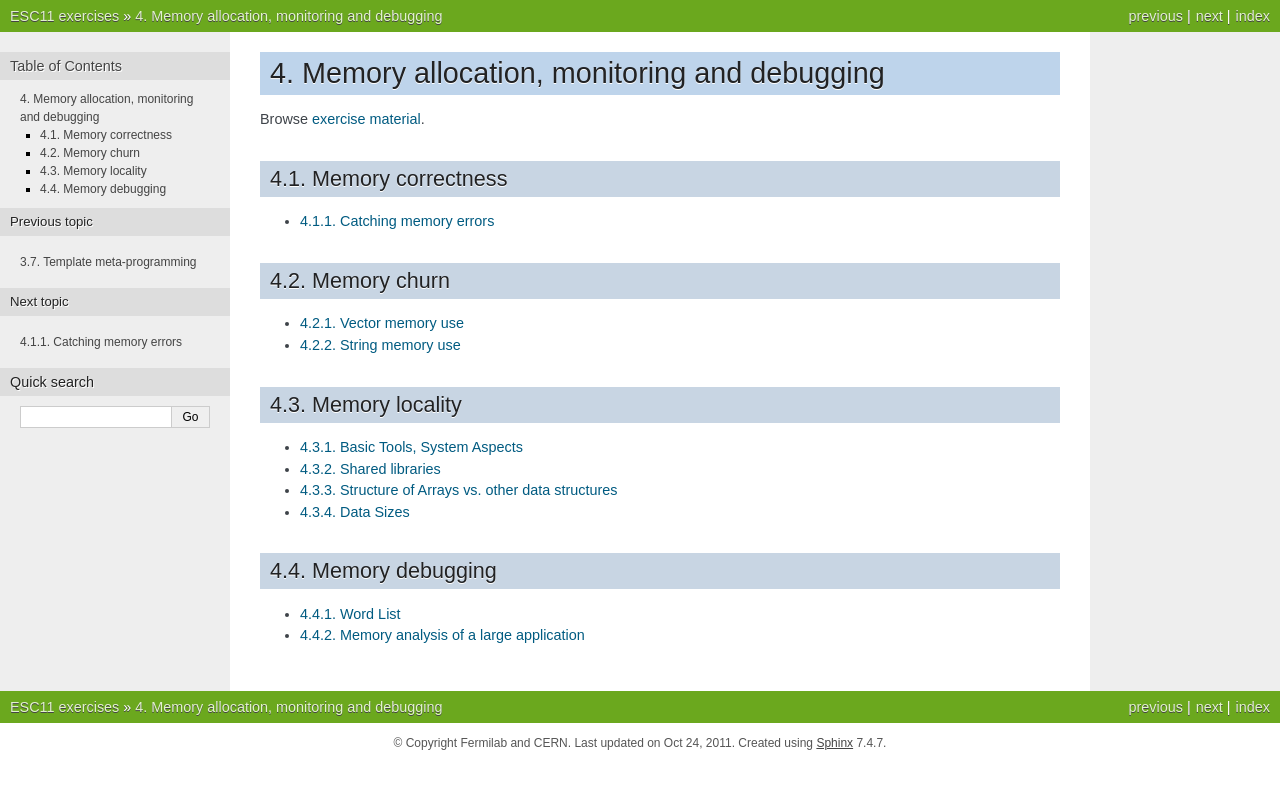
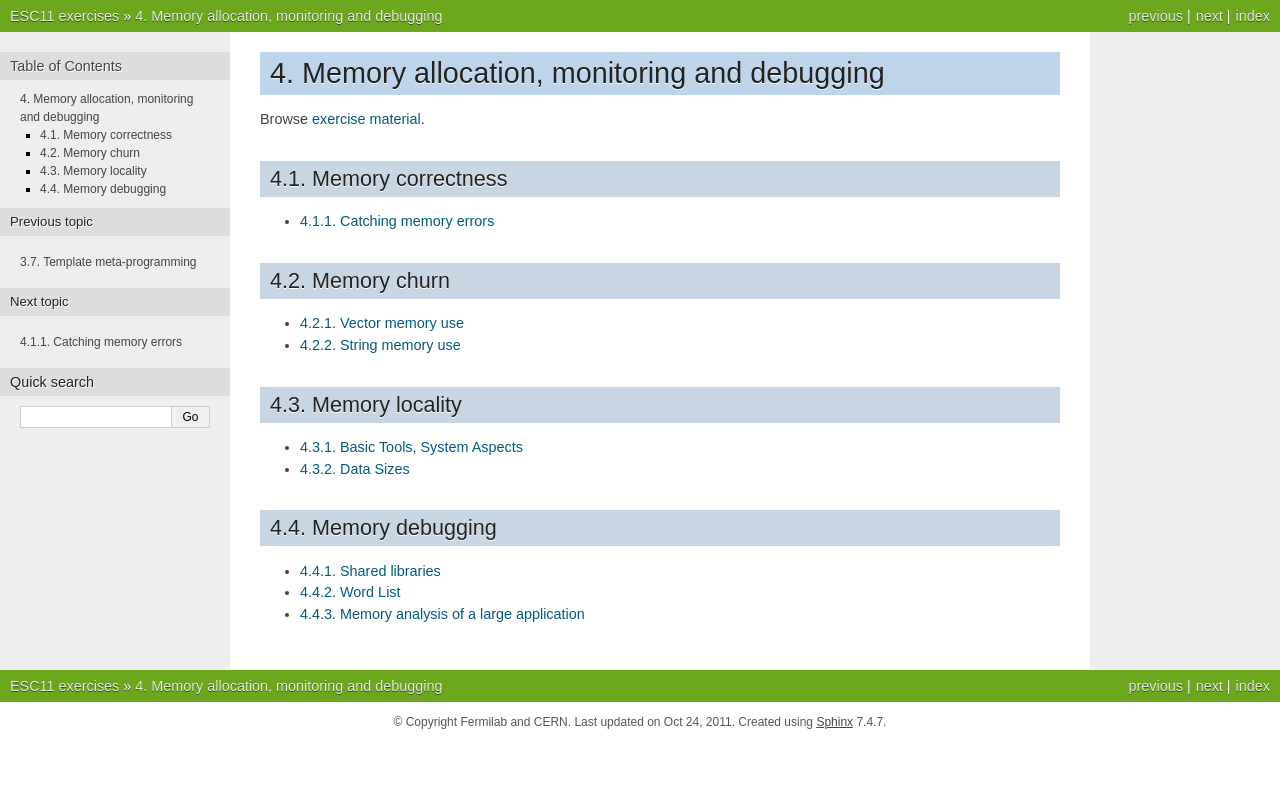
Before and after one commit to pelmer/esc, a Sphinx documentation site: the page built from doc/memory/index.rst, in a window 1280 px wide. Shown: the top 789 px of the page. Built offline with Sphinx 7.4.7, drawn with Linux system fonts in a browser that asks for light colours.

Commit message:
Reshuffle memory exercises.

```diff
--- a/doc/memory/index.rst
+++ b/doc/memory/index.rst
@@ -27,8 +27,6 @@ Memory locality
    :maxdepth: 1
 
    process
-   shlib
-   soa
    size
 
 Memory debugging
@@ -37,5 +35,6 @@ Memory debugging
 .. toctree::
    :maxdepth: 1
 
+   shlib
    word-list
    large-app
--- a/doc/memory/soa.rst
+++ /dev/null
@@ -1,4 +0,0 @@
-Structure of Arrays vs. other data structures
-=============================================
-
-To be filled in.
```
